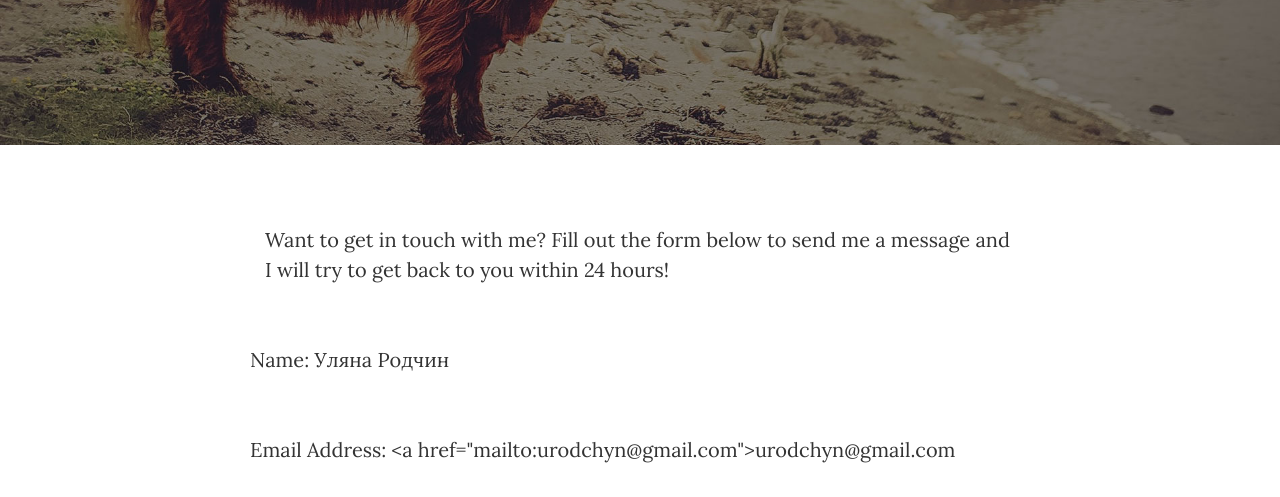
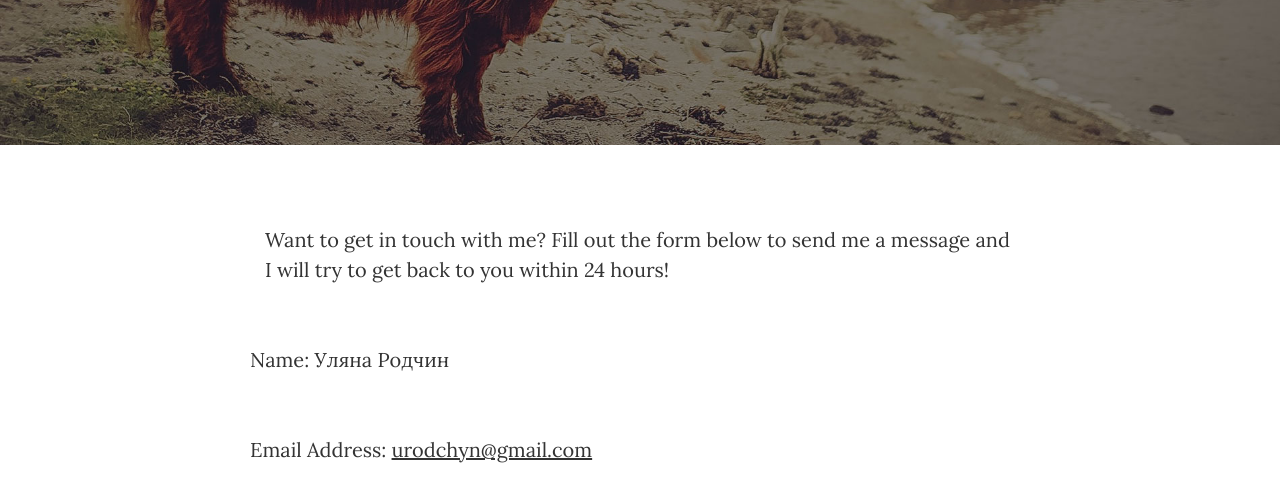
Before and after one commit to urodchyn/project, a website: page contact.html in a window 1280 px wide. Shown: the part 303-800 px from the top of the page. Drawn offline with nearby package versions, Linux system fonts and the light colour scheme.

Commit message:
Update contact.html

```diff
--- a/contact.html
+++ b/contact.html
@@ -90,7 +90,7 @@
                         <p>Name: Уляна Родчин</p>
                 </div>
                 <div class="row control-group">
-                        <p>Email Address: <а href="mailto:urodchyn@gmail.com">urodchyn@gmail.com</а></p>
+                        <p>Email Address: <a href="mailto:urodchyn@gmail.com">urodchyn@gmail.com</a></p>
                 </div>
 
             </div>
```
